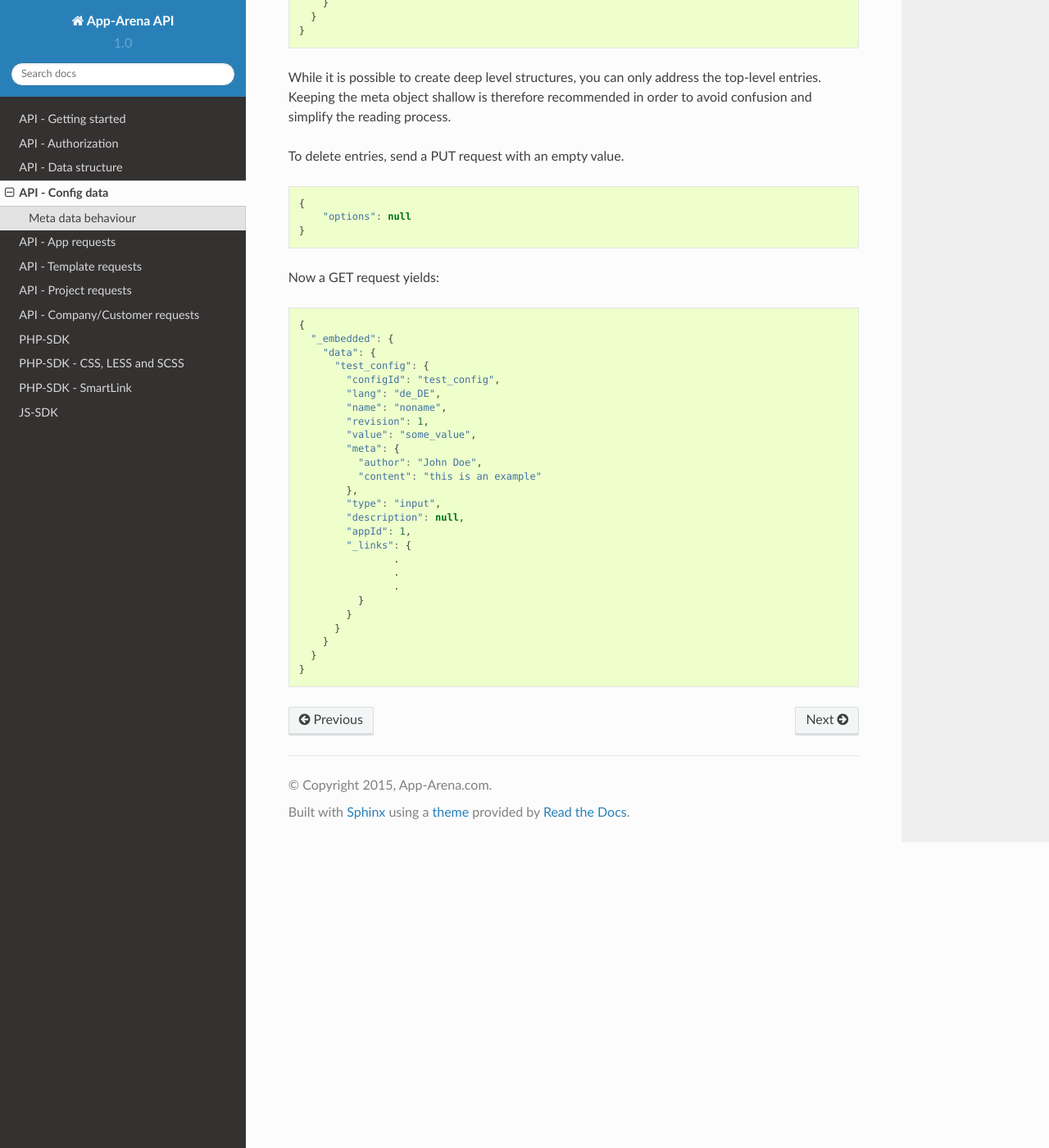
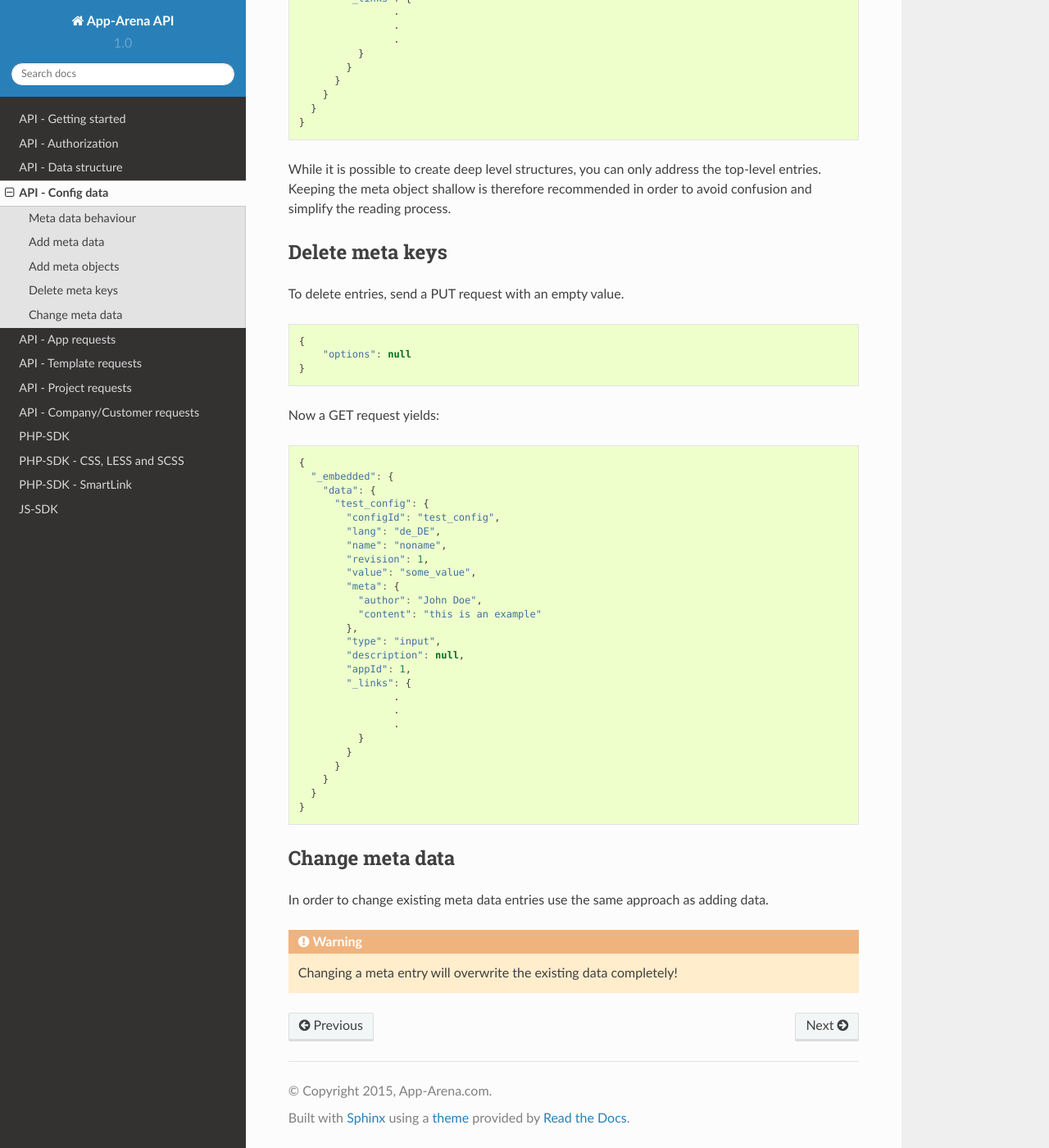
Before and after one commit to apparena/docs, a Sphinx documentation site: the page built from docs/api/050-config.rst, in a window 1280 px wide and 1400 px high, scrolled down 3669 px. Shown: the whole window at 82% size. Built offline with Sphinx 7.4.7 and the Read the Docs theme 2.0.0, drawn with Linux system fonts in a browser that asks for light colours; some of the changed text lies outside the part shown.

Commit message:
AM-817 API documentation

```diff
--- a/docs/api/050-config.rst
+++ b/docs/api/050-config.rst
@@ -47,6 +47,9 @@ POST/PUT requests addressing non existing fields (e.g. changing a non existing f
 typo in a JSON key when POSTing a new entity) usually lead to an error with the status code 400 (bad request).
 This is not the case when PUTting a config or info entry, or more specific, when changing an entry containing the meta
 data field: unrecognized fields are saved into the meta data array.
+
+Add meta data
+~~~~~~~~~~~~~
 
 To clarify this concept, we go through the process in simple example.
 
@@ -124,6 +127,9 @@ A GET request on this config entry now yields
       }
     }
 
+Add meta objects
+~~~~~~~~~~~~~~~~
+
 As you can see, the meta field became an object with the newly created information on the top level. To create
 sub-level objects, an object can be submitted. This way it is possible to create objects with unlimited depth.
 An example of a sub-level object:
@@ -172,6 +178,9 @@ After this request, a GET on the 'test_config' yields:
 While it is possible to create deep level structures, you can only address the top-level entries. Keeping the meta object
 shallow is therefore recommended in order to avoid confusion and simplify the reading process.
 
+Delete meta keys
+~~~~~~~~~~~~~~~~
+
 To delete entries, send a PUT request with an empty value.
 
 .. sourcecode:: js
@@ -210,3 +219,10 @@ Now a GET request yields:
         }
       }
     }
+
+Change meta data
+~~~~~~~~~~~~~~~~
+
+In order to change existing meta data entries use the same approach as adding data.
+
+.. Warning:: Changing a meta entry will overwrite the existing data completely!
```
